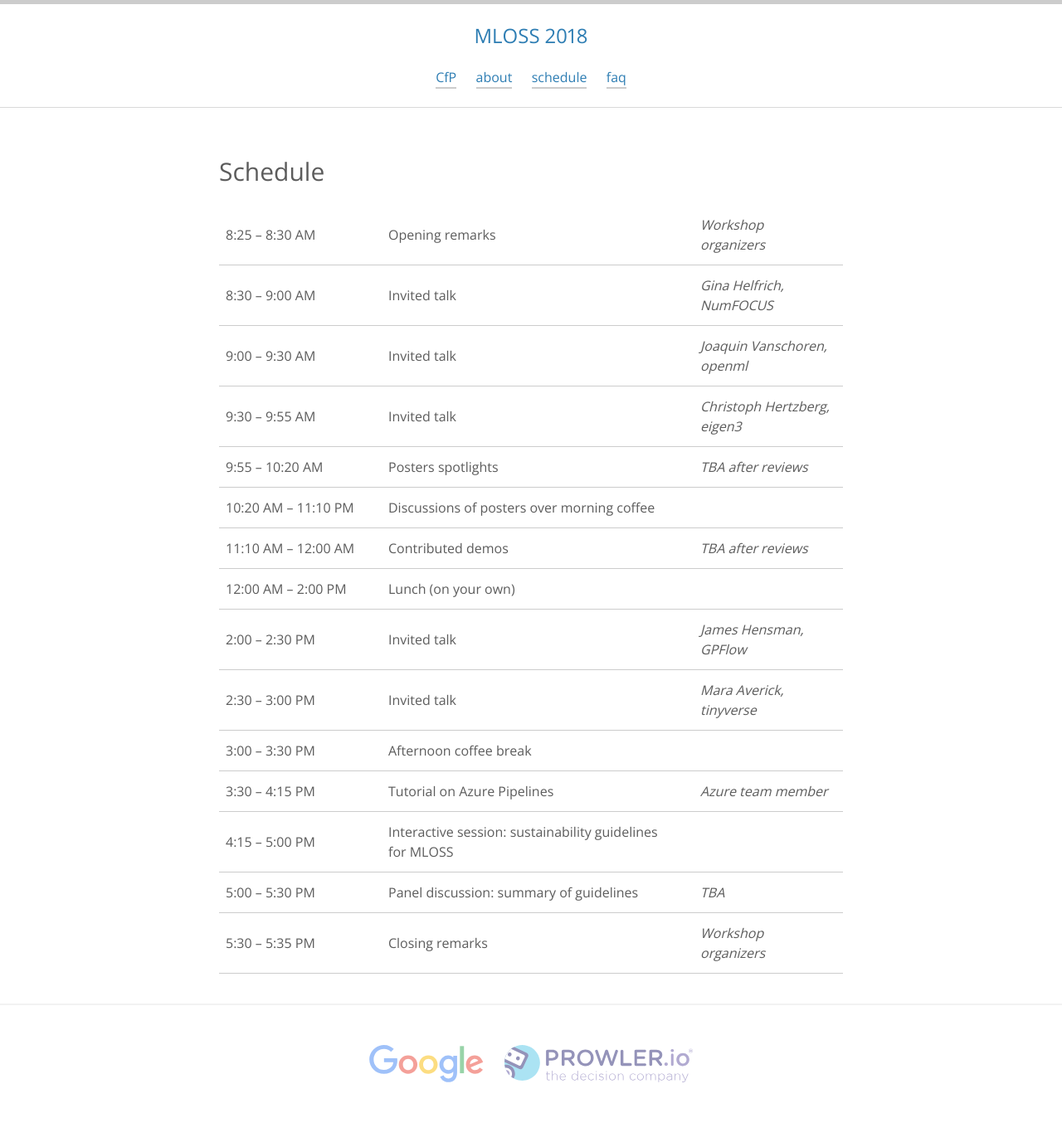
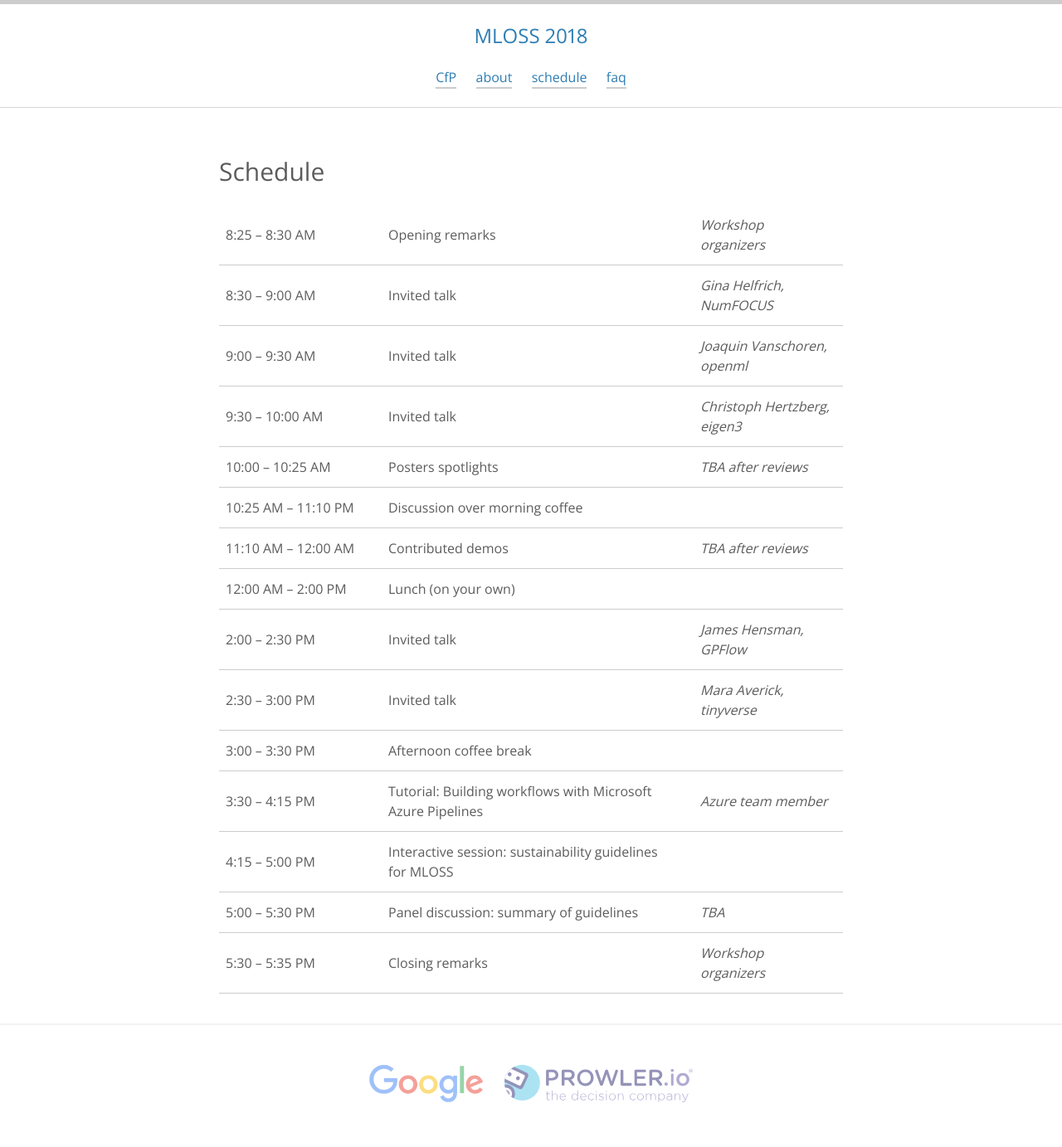
Before and after one commit to nips-2018-oss/nips-2018-oss.github.io, a Jekyll site: the page built from schedule.md, in a window 1280 px wide. Shown: the whole page at 83% size. Built offline with Jekyll 4.4.1, drawn with Linux system fonts in a browser that asks for light colours; nearby versions of some CDN libraries; before the commit the page ends 1359 px from its top, so only the background shows below that.

Commit message:
Tuned schedule

```diff
--- a/schedule.md
+++ b/schedule.md
@@ -9,15 +9,15 @@ permalink: /schedule/
 | 8:25 &ndash; 8:30 AM      | Opening remarks                              | Workshop organizers         |
 | 8:30 &ndash; 9:00 AM      | Invited talk                                 | Gina Helfrich, NumFOCUS     |
 | 9:00 &ndash; 9:30 AM      | Invited talk                                 | Joaquin Vanschoren, openml  |
-| 9:30 &ndash; 9:55 AM      | Invited talk                                 | Christoph Hertzberg, eigen3 |
-| 9:55 &ndash; 10:20 AM     | Posters spotlights                           | TBA after reviews           |
-| 10:20 AM &ndash; 11:10 PM | Discussions of posters over morning coffee   |                             |
+| 9:30 &ndash; 10:00 AM     | Invited talk                                 | Christoph Hertzberg, eigen3 |
+| 10:00 &ndash; 10:25 AM    | Posters spotlights                           | TBA after reviews           |
+| 10:25 AM &ndash; 11:10 PM | Discussion over morning coffee               |                             |
 | 11:10 AM &ndash; 12:00 AM | Contributed demos                            | TBA after reviews           |
 | 12:00 AM &ndash; 2:00 PM | Lunch (on your own)                          |                             |
 | 2:00 &ndash; 2:30 PM    | Invited talk                                 | James Hensman, GPFlow       |
 | 2:30 &ndash; 3:00 PM    | Invited talk                                 | Mara Averick, tinyverse     |
 | 3:00 &ndash; 3:30 PM    | Afternoon coffee break                       |                             |
-| 3:30 &ndash; 4:15 PM    | Tutorial on Azure Pipelines                  | Azure team member           |
+| 3:30 &ndash; 4:15 PM    | Tutorial: Building workflows with Microsoft Azure Pipelines | Azure team member           |
 | 4:15 &ndash; 5:00 PM    | Interactive session: sustainability guidelines for MLOSS |                 |
 | 5:00 &ndash; 5:30 PM    | Panel discussion: summary of guidelines      | TBA                         |
 | 5:30 &ndash; 5:35 PM    | Closing remarks                              | Workshop organizers         |
```
